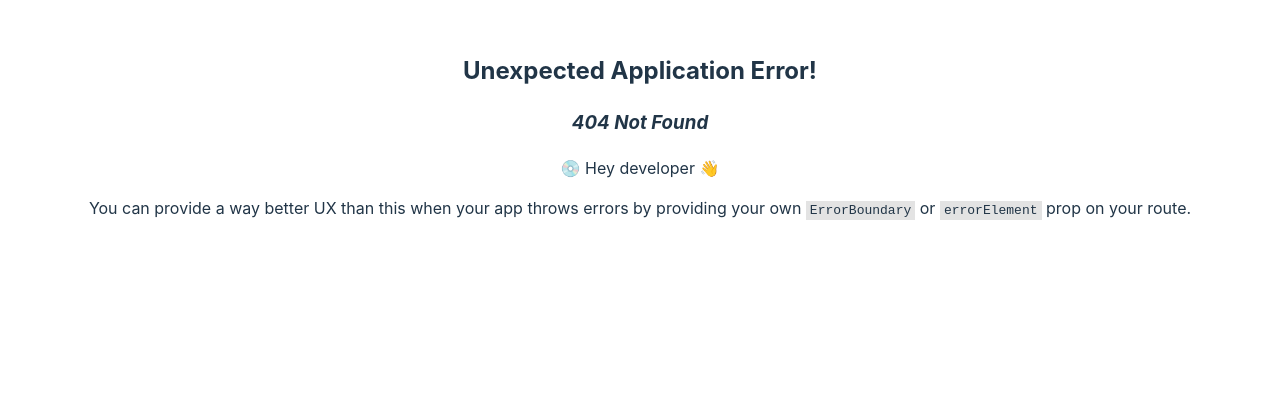
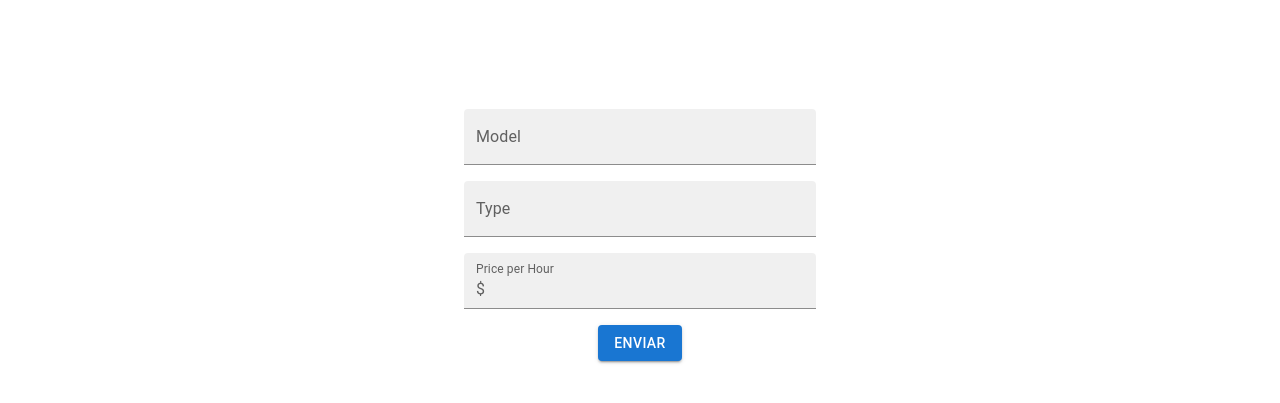
Before and after one commit to eriksoaress/FrontBike, a React (Vite) app in the folder FrontBike/: page /new in a window 1280 px wide. Before the commit this address had no page. Shown: the part 265-668 px from the top of the page. Built offline with nearby package versions, Linux system fonts and the light colour scheme.

Commit message:
basic new bike page

```diff
--- a/FrontBike/package.json
+++ b/FrontBike/package.json
@@ -10,6 +10,9 @@
     "preview": "vite preview"
   },
   "dependencies": {
+    "@emotion/react": "^11.10.8",
+    "@emotion/styled": "^11.10.8",
+    "@mui/material": "^5.12.2",
     "react": "^18.2.0",
     "react-dom": "^18.2.0",
     "react-router-dom": "^6.11.0"
--- a/FrontBike/src/App.jsx
+++ b/FrontBike/src/App.jsx
@@ -25,6 +25,7 @@ function App() {
         </button>
 
         <Link to='/' ><button color="inherit">Home </button></Link>
+        <Link to='/new' ><button color="inherit">Create Bike </button></Link>
         <Link to='/hello'><button color="inherit">Hello</button></Link>
         <p>
           Edit <code>src/App.jsx</code> and save to test HMR
--- a/FrontBike/src/index.css
+++ b/FrontBike/src/index.css
@@ -5,7 +5,7 @@
 
   color-scheme: light dark;
   color: rgba(255, 255, 255, 0.87);
-  background-color: #242424;
+  background-color: #f9f9f9;
 
   font-synthesis: none;
   text-rendering: optimizeLegibility;
--- a/FrontBike/src/main.jsx
+++ b/FrontBike/src/main.jsx
@@ -1,6 +1,7 @@
 import React from 'react'
 import ReactDOM from 'react-dom/client'
 import App from './App.jsx'
+import NewBike from './pages/bike/NewBike.jsx'
 import './index.css'
 
 
@@ -20,6 +21,11 @@ const router = createBrowserRouter([
     path: "/hello",
     element: <div>Hello world!</div>,
   },
+
+  {
+    path: "/new",
+    element: <NewBike />,
+  }
 ]);
 
 ReactDOM.createRoot(document.getElementById("root")).render(
--- a/FrontBike/src/pages/bike/NewBike.jsx
+++ b/FrontBike/src/pages/bike/NewBike.jsx
@@ -0,0 +1,101 @@
+import React, { useEffect, useState } from 'react'
+import { Box, Button, Grid, Snackbar, TextField, FormControl, InputLabel, FilledInput, OutlinedInput, InputAdornment } from '@mui/material'
+
+export default function NewBike() {
+
+    const [model, setModel] = useState()
+    const [type, setType] = useState()
+    const [pricePerHour, setPricePerHour] = useState()
+
+    const [mensagem, setMensagem] = useState('')
+    const [open, setOpen] = useState()
+
+    const pattern = /^[0-9]*$/; // regular expression for numerical values only
+
+    const handleInputChange = (e) => {
+        const inputValue = e.target.value;
+
+        // Only update state if input value matches pattern
+        if (pattern.test(inputValue)) {
+            setPricePerHour(inputValue)
+        }
+    };
+
+    const handleClose = (event, reason) => {
+        setOpen(false);
+    };
+
+    const handleClick = e => {
+
+        const data = {
+            'model': model,
+            'type': type,
+            'price_p_hour': pricePerHour
+        }
+
+        fetch('http://localhost:8080/bike', {
+            method: 'POST',
+            headers: {
+                'Content-Type': 'application/json'
+            },
+            body: JSON.stringify(data)
+        }).then(response => {
+            if (response.status === 200) {
+                //listTeams()
+                setMensagem('Bike cadastrada com sucesso')
+                setOpen(true)
+            }
+        }).catch(ex => {
+            setMensagem('Erro ao cadastrar bike')
+            setOpen(true)
+        })
+
+    }
+
+
+    return (
+            <Box
+                sx={{
+                    width: 600,
+                    mx: 'auto',
+                    marginTop: '200px',
+                    width: '40%'
+                }}
+            >
+
+                <Grid container spacing={2}>
+                    <Grid item xs={12}>
+                        <TextField fullWidth id="standard-basic" label="Model" color="primary" variant="filled" onChange={e => setModel(e.target.value)} />
+                    </Grid>
+                    <Grid item xs={12}>
+                        <TextField fullWidth id="standard-basic" label="Type" color="primary" variant="filled" onChange={e => setType(e.target.value)} />
+                    </Grid>
+                    <Grid item xs={12}>
+                        <FormControl fullWidth variant="filled">
+                            <InputLabel htmlFor="filled-adornment-amount">Price per Hour</InputLabel>
+                            <FilledInput
+                                id="filled-adornment-amount"
+                                startAdornment={<InputAdornment position="start">$</InputAdornment>}
+                                onChange={handleInputChange}
+                                helperText="Incorrect entry."
+                            />
+                        </FormControl>
+                    </Grid>
+
+                    <Grid item xs={12}>
+                        <Button variant="contained" onClick={handleClick}>Enviar</Button>
+                    </Grid>
+                </Grid>
+
+
+                <Snackbar
+                    open={open}
+                    autoHideDuration={6000}
+                    onClose={handleClose}
+                    message={mensagem}
+                />
+
+            </Box>
+    )
+
+}
```
Also changed, not shown: 1 other file (tests, documents, lock files or other folders).
